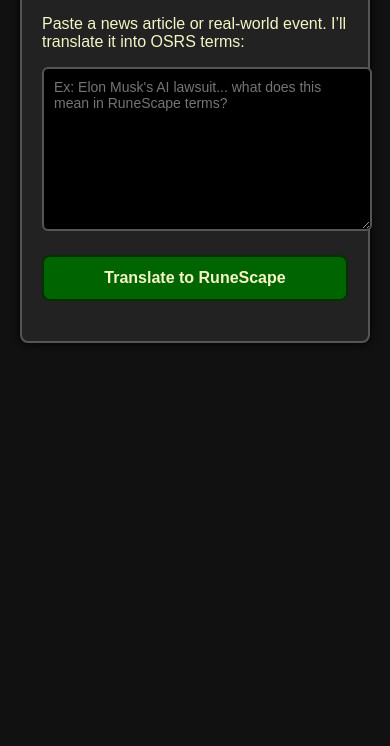
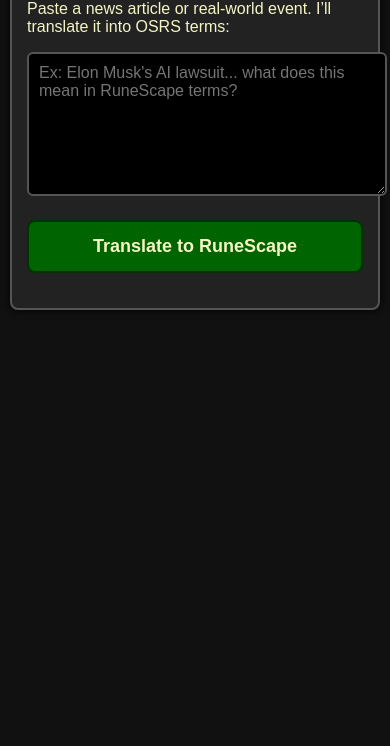
Before and after one commit to OgSunnyP/claritybot, a website: page public/index.html in a window 390 px wide. Shown: the part 98-844 px from the top of the page. Drawn offline with Linux system fonts and the light colour scheme.

Commit message:
user input plus mobile

```diff
--- a/api/analyze.js
+++ b/api/analyze.js
@@ -50,7 +50,8 @@
   Stay witty. Stay brief. Stay in character.
   `;
 
-
+  // 🛠 ADD THIS LINE RIGHT AFTER PULLING userInput:
+  console.log(`[User Submission] ${userInput}`);
 
 
   try {
--- a/public/index.html
+++ b/public/index.html
@@ -74,6 +74,31 @@
       margin-bottom: 10px;
       color: #f5f5c6;
     }
+    @media only screen and (max-width: 600px) {
+  body {
+    padding: 10px;
+  }
+
+  .container {
+    padding: 15px;
+    border-width: 2px;
+  }
+
+  textarea {
+    font-size: 16px;
+    height: 120px;
+  }
+
+  button {
+    font-size: 18px;
+    padding: 14px;
+  }
+
+  .bubble {
+    font-size: 15px;
+    padding: 12px;
+  }
+}
     </style>
 
 
```
